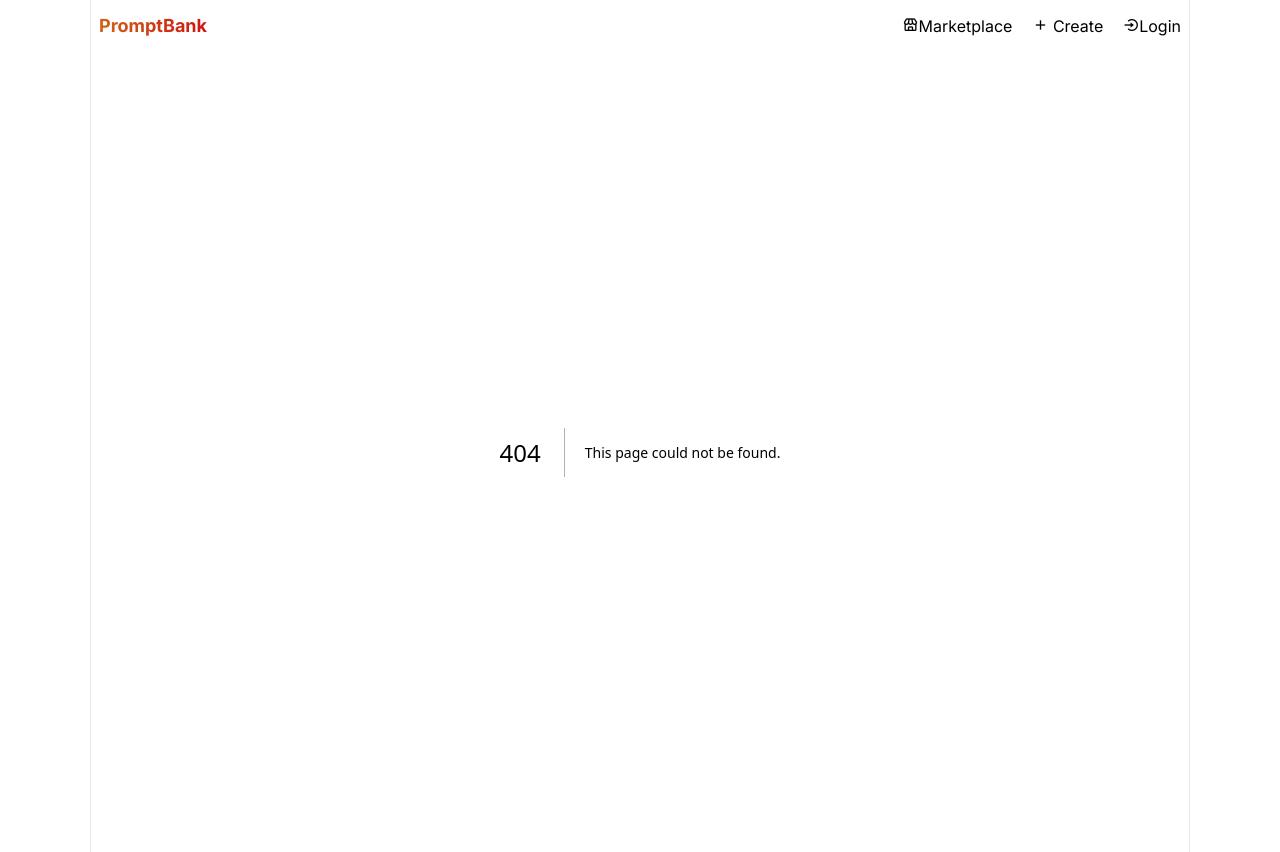
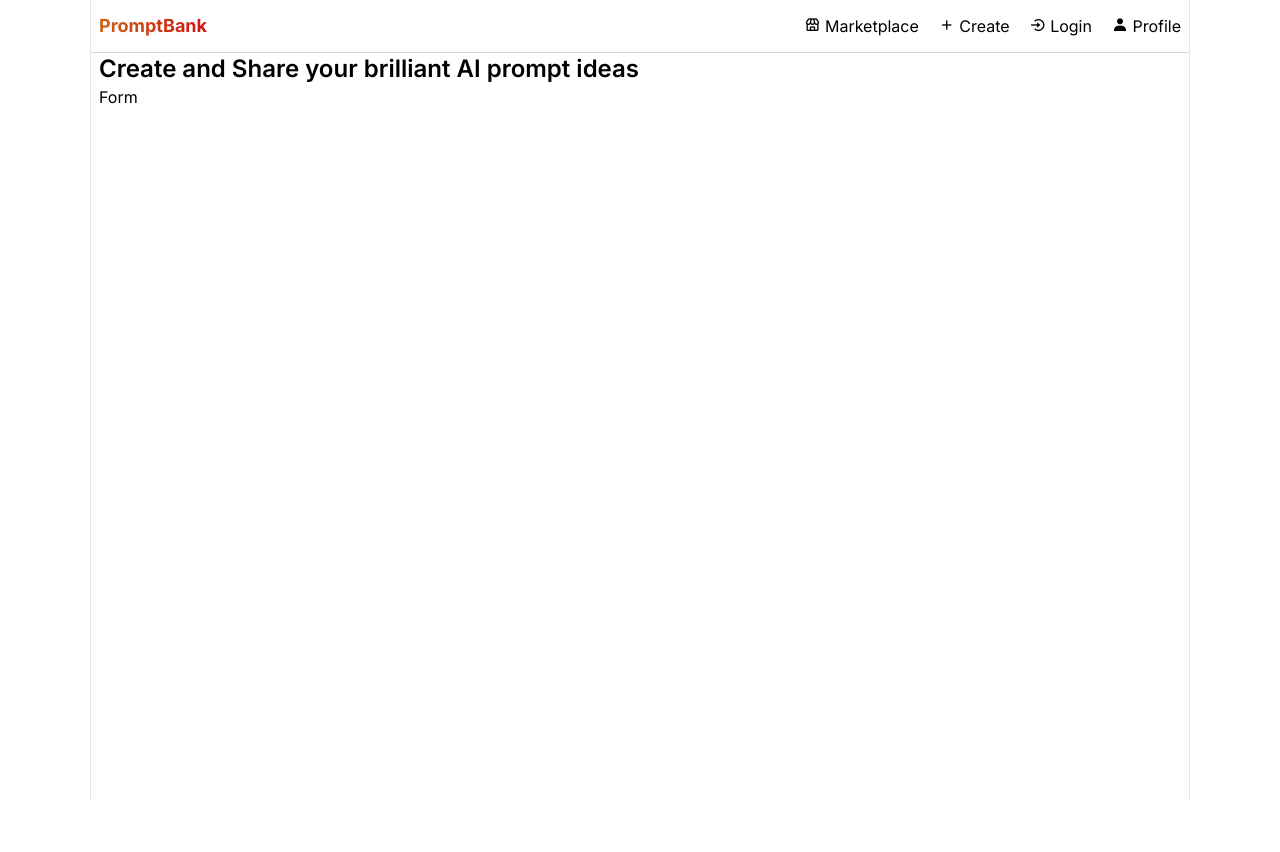
Before and after one commit to Ekpenga9000/PromptBank, a Next.js app: page /create in a window 1280 px wide. Before the commit this address had no page. After the commit the page ends 800 px from the top, so only its background shows below. Built offline with nearby package versions, Linux system fonts and the light colour scheme.

Commit message:
Create Form component

```diff
--- /dev/null
+++ b/app/create/page.tsx
@@ -0,0 +1,13 @@
+import Form from '@/components/Form'
+import React from 'react'
+
+const CreatePage = () => {
+  return (
+      <main className='px-2'>
+          <h1 className='text-2xl font-semibold'>Create and Share your brilliant AI prompt ideas</h1>
+          <Form />
+    </main>
+  )
+}
+
+export default CreatePage
--- a/app/globals.css
+++ b/app/globals.css
@@ -27,3 +27,28 @@
 .prompt_card {
   @apply flex-1 break-inside-avoid rounded-lg border border-gray-300 bg-white/20 bg-clip-padding p-6 pb-4 backdrop-blur-lg backdrop-filter md:w-[360px] w-full h-fit;
 }
+
+.glassmorphism {
+  @apply rounded-xl border border-gray-200 bg-white/20 shadow-[inset_10px_-50px_94px_0_rgb(199,199,199,0.2)] backdrop-blur p-5;
+}
+
+.feed {
+  @apply mt-16 mx-auto w-full max-w-xl flex justify-center items-center flex-col gap-2;
+}
+
+/* form component styles */
+
+.form_label {
+  @apply text-sm text-gray-500;
+}
+
+.form_button {
+  @apply w-full flex rounded-lg mt-2 p-3 text-sm text-white bg-gradient-to-r from-[#cf6315] to-[#cf1512] outline-0;
+}
+.form_textarea {
+  @apply w-full flex rounded-lg h-[200px] mt-2 p-3 text-sm text-gray-500 outline-0;
+}
+
+.form_input {
+  @apply w-full flex rounded-lg mt-2 p-3 text-sm text-gray-500 outline-0;
+}
--- a/components/CardList.tsx
+++ b/components/CardList.tsx
@@ -3,7 +3,7 @@ import React from 'react'
 
 const CardList = () => {
   return (
-      <div>
+      <div className='feed'>
           <PromptCard />
     </div>
   )
--- /dev/null
+++ b/components/Form.tsx
@@ -0,0 +1,9 @@
+import React from 'react'
+
+const Form = () => {
+  return (
+    <div>Form</div>
+  )
+}
+
+export default Form
--- a/components/NavBar.tsx
+++ b/components/NavBar.tsx
@@ -1,25 +1,39 @@
-import Link from 'next/link'
-import React from 'react'
+import Link from "next/link";
+import React from "react";
 
 const NavBar = () => {
   return (
     <header>
-          <nav className='flex justify-between items-center px-2 py-3'>
-                <Link href="/" className='title font-bold text-lg'>PromptBank</Link>
-                <ul className='flex item-center gap-5'>
+      <nav className="flex justify-between items-center px-2 py-3 border-b border-b-zinc-300">
+        <Link href="/" className="title font-bold text-lg">
+          PromptBank
+        </Link>
+        <ul className="flex item-center gap-5">
           <li>
-                        <Link href="/prompts"><i className='bx bx-store' ></i>Marketplace</Link> {/* This would be the link to see all prompts. */}
+            <Link href="/prompts">
+              <i className="bx bx-store"></i> Marketplace
+            </Link>{" "}
+            {/* This would be the link to see all prompts. */}
           </li>
           <li>
-                        <Link href="/create"><i className='bx bx-plus'></i> Create</Link>
+            <Link href="/create">
+              <i className="bx bx-plus"></i> Create
+            </Link>
           </li>
           <li>
-                        <Link href="/signin"><i className='bx bx-log-in-circle' ></i>Login</Link>
+            <Link href="/signin">
+              <i className="bx bx-log-in-circle"></i> Login
+            </Link>
+          </li>
+          <li>
+            <Link href="/profile">
+              <i className="bx bxs-user"></i> Profile
+            </Link>
           </li>
         </ul>
       </nav>
     </header>
-  )
-}
+  );
+};
 
-export default NavBar
+export default NavBar;
```
Lines whose indentation alone changed are shown as unchanged.
